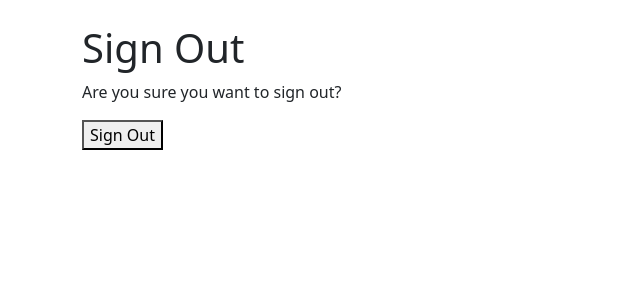
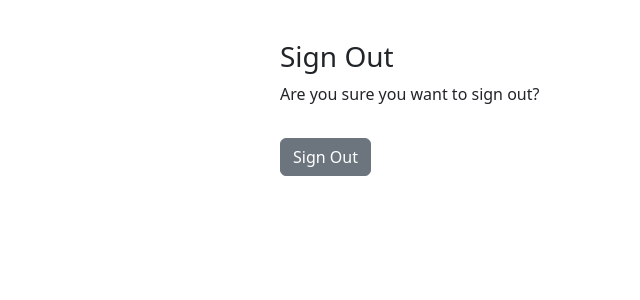
Before and after one commit to ScottA27/Portfolio-Project-4, a Django app: page /accounts/logout/ in a window 1280 px wide. Shown: the part 56-356 px from the top of the page, without its empty margins (0-640 px from the left). Run offline with Django 3.2, Linux system fonts and the light colour scheme; the visitor is signed in with stand-in values (Sample User, id 1).

Commit message:
Added bootstrap styling to sign out page

```diff
--- a/templates/account/logout.html
+++ b/templates/account/logout.html
@@ -5,17 +5,27 @@
 {% block head_title %}{% trans "Sign Out" %}{% endblock %}
 
 {% block content %}
-<h1>{% trans "Sign Out" %}</h1>
+<div class="container">
+  <div class="row">
+    <div class="col-md-8 mt-3 offset-md-2">
+      <h3>{% trans "Sign Out" %}</h3>
 
       <p>{% trans 'Are you sure you want to sign out?' %}</p>
+    </div>
+  </div>
+  <div class="row">
+    <div class="col-md-8 mt-3 offset-md-2">
 
       <form method="post" action="{% url 'account_logout' %}">
         {% csrf_token %}
         {% if redirect_field_value %}
         <input type="hidden" name="{{ redirect_field_name }}" value="{{ redirect_field_value }}" />
         {% endif %}
-  <button type="submit">{% trans 'Sign Out' %}</button>
+        <button class="btn btn-secondary" type="submit">{% trans 'Sign Out' %}</button>
       </form>
+    </div>
+  </div>
+</div>
 
 
 {% endblock %}
```
Lines whose indentation alone changed are shown as unchanged.
